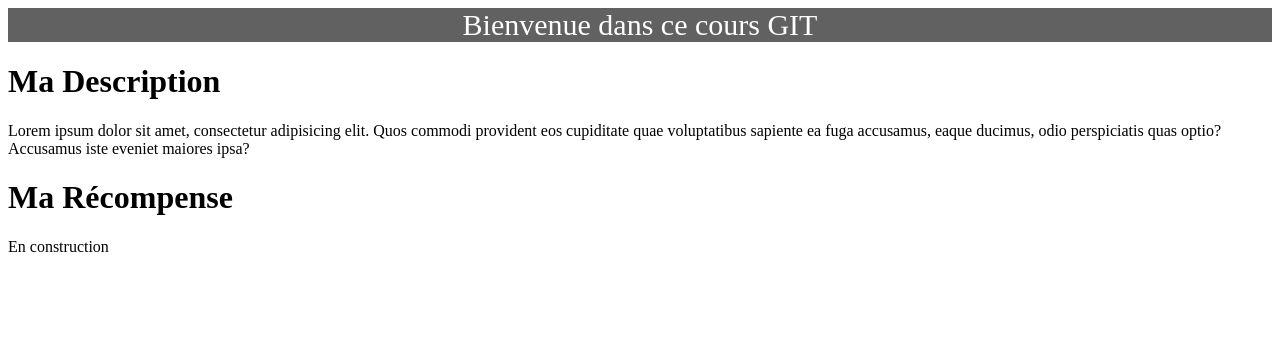
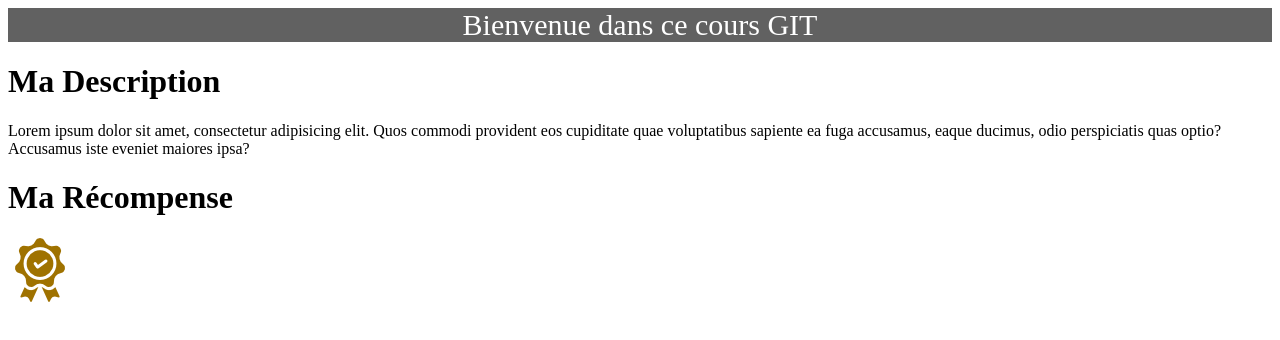
Before and after one commit to Lin0ge/Mon_super_projet, a plain HTML site: page index.html in a window 1280 px wide. Drawn offline with Linux system fonts and the light colour scheme.

Commit message:
Exercice 3

```diff
--- a/index.html
+++ b/index.html
@@ -25,9 +25,7 @@
     <div>
        <!--RECOMPENSE-->
         <h1>Ma Récompense</h1>
-        <p>
-            En construction
-        </p>
+        <img src="images/medal_bronze.png" alt="Médaille de bronze">
     </div>
 
 </body>
```
Also changed, not shown: images/medal_bronze.png (added), images/medal_gold.png (added), images/medal_silver.png (added).
